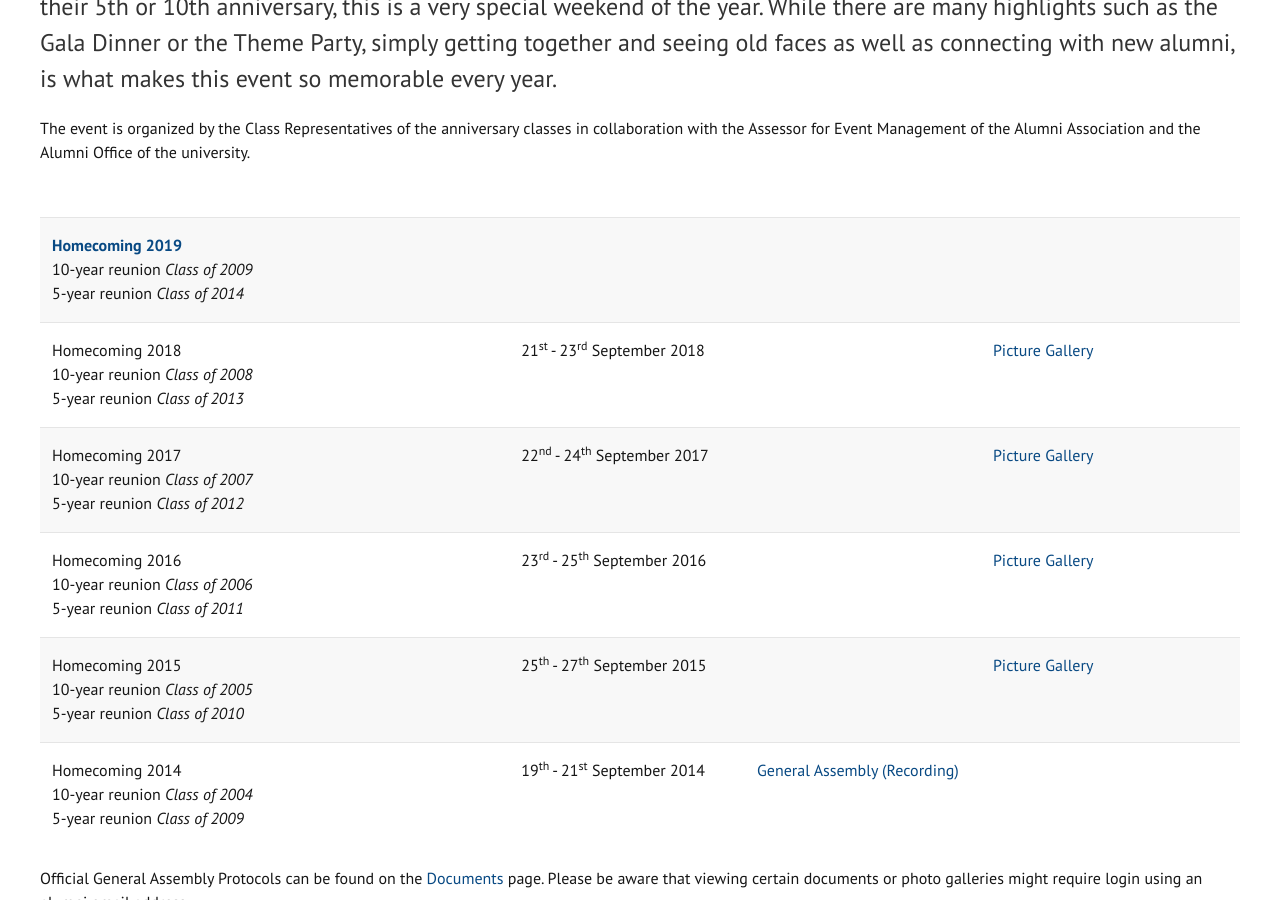
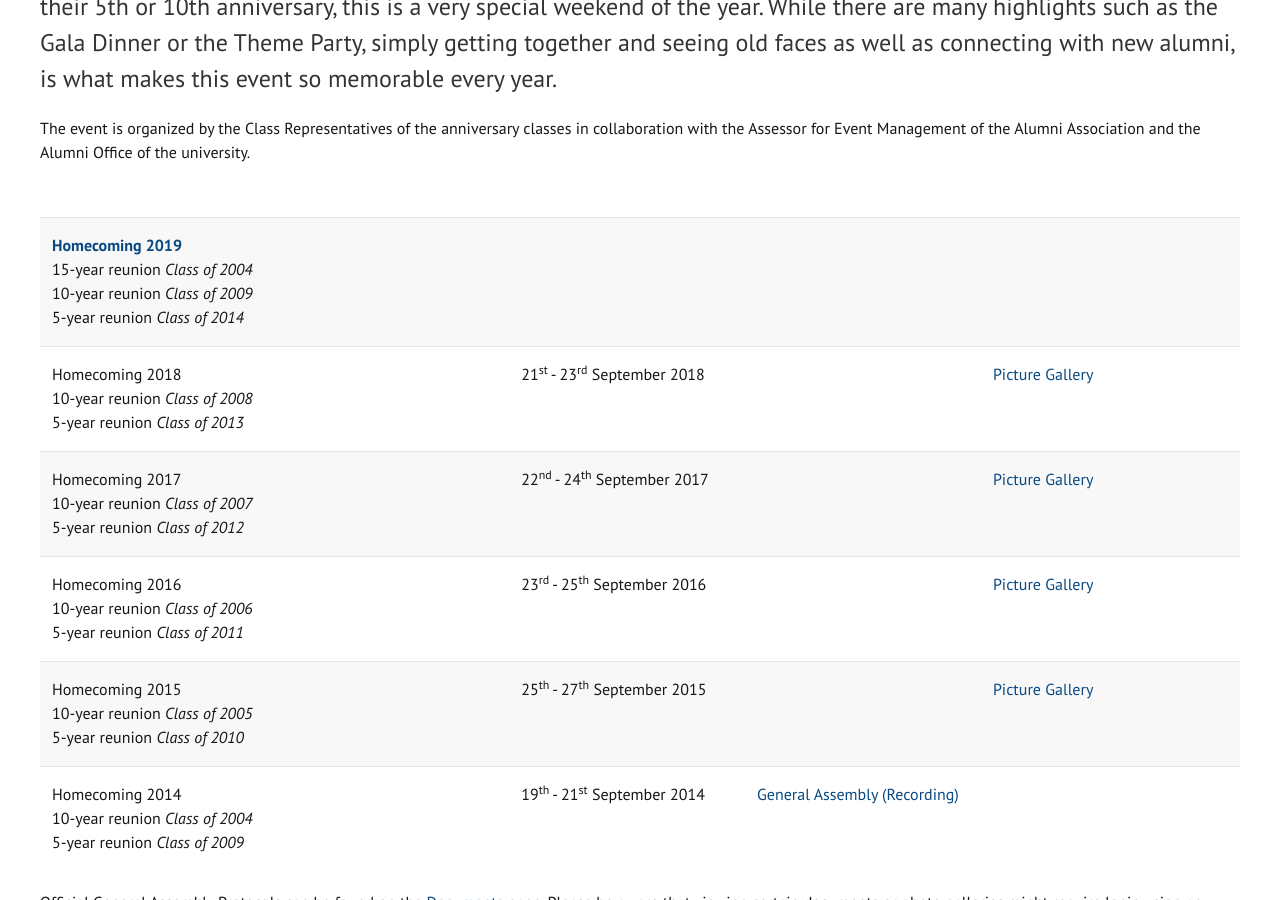
Before and after one commit to JacobsAlumni/jekyll.jacobs-alumni.de, a Jekyll site: the page built from src/homecoming/index.html, in a window 1280 px wide and 900 px high, scrolled down 932 px. Built offline with Jekyll 4.4.1, drawn with Linux system fonts in a browser that asks for light colours.

Commit message:
Homecoming: Missing 15 year reunion

```diff
--- a/src/homecoming/index.html
+++ b/src/homecoming/index.html
@@ -45,6 +45,7 @@
       <tr>
           <td>
             <strong><a href="/homecoming/2019/">Homecoming 2019</a></strong><br />
+            15-year reunion <i>Class of 2004</i> <br />
             10-year reunion <i>Class of 2009</i> <br />
             5-year reunion <i>Class of 2014</i>
           </td>
```
